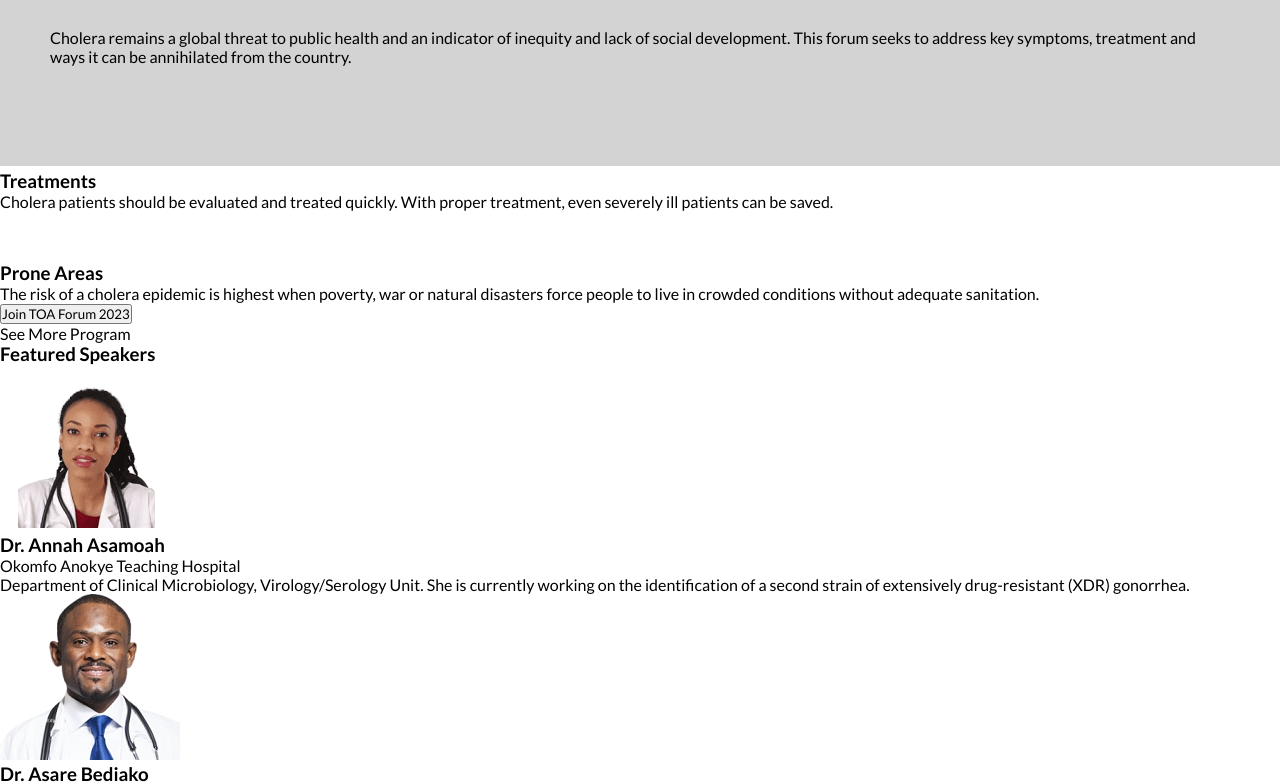
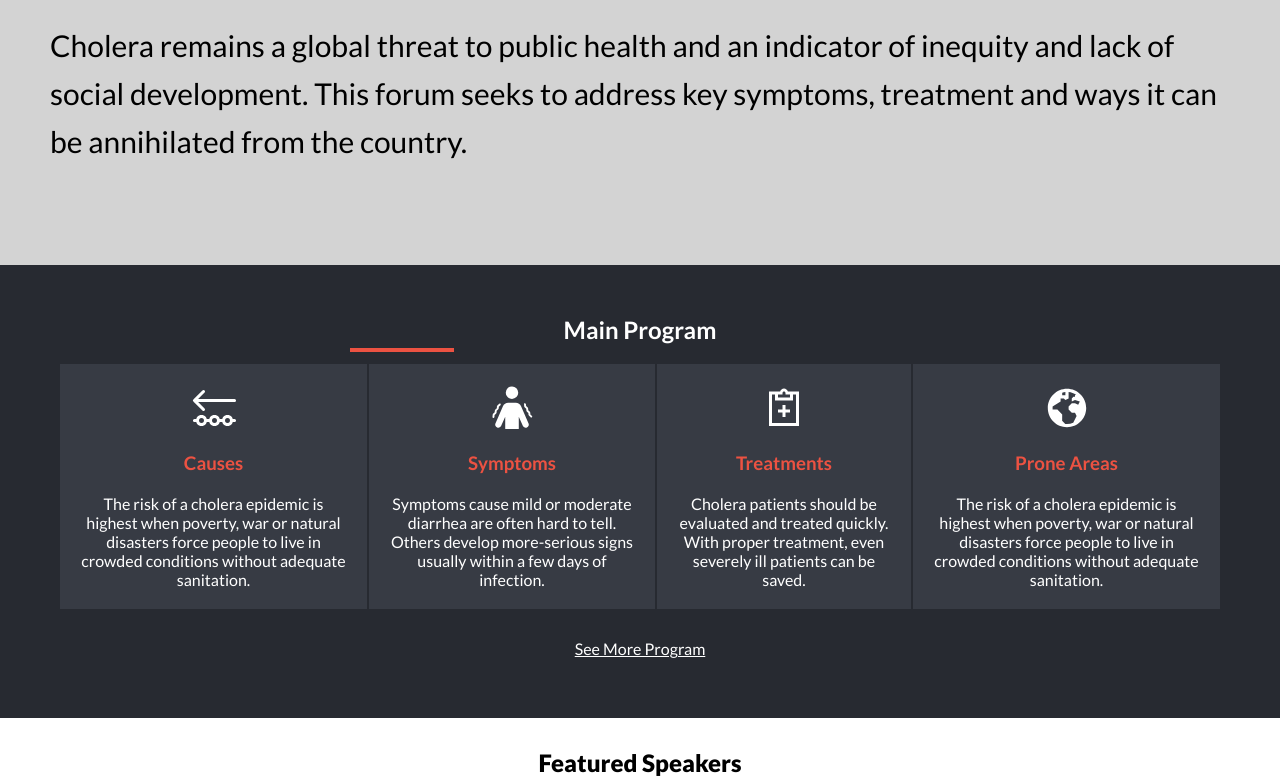
Before and after one commit to Theodoraldo/Capstone-Project, a website: page index.html in a window 1280 px wide. Shown: the part 496-1280 px from the top of the page. Drawn offline with Linux system fonts and the light colour scheme.

Commit message:
Update style sheet

```diff
--- a/styles.css
+++ b/styles.css
@@ -15,7 +15,8 @@
 }
 
 .container {
-  width: 100%;
+  width: 100vw;
+  overflow: hidden;
 }
 
 .upper-nav {
@@ -35,7 +36,7 @@ nav {
   height: 100%;
   padding-top: 50px;
   padding-bottom: 50px;
-  position: absolute;
+  position: fixed;
   left: -100%;
   transition: 0.3s;
   z-index: 5;
@@ -80,7 +81,7 @@ nav .links ul {
 }
 
 .hero-sect {
-  position: absolute;
+  position: static;
   top: 0;
   background-image: url(./images/banner.jpg);
   background-repeat: no-repeat;
@@ -90,9 +91,148 @@ nav .links ul {
 }
 
 .describe {
+  background-color: var(--light);
+  padding: 30px;
+}
+
+.describe h1 {
+  font-size: 30px;
+  color: var(--secondary);
+  text-transform: uppercase;
+  text-align: center;
+  font-weight: 900;
+  text-shadow: 2px 2px 2px black;
+}
+
+.describe p {
+  margin-top: 15px;
+  font-size: 18px;
+  line-height: 1.6;
+  word-spacing: 30%;
+}
+
+.main-row {
+  position: static;
+  background-color: var(--dark);
+  padding: 40px;
+}
+
+.main-header {
+  color: #fff;
+  text-align: center;
+  padding-bottom: 20px;
   position: relative;
-  top: 160px;
+}
+
+.main-header:after {
+  content: '';
+  width: 100px;
+  border: 2px solid var(--secondary);
+  position: absolute;
+  left: 25%;
+  bottom: 12px;
+}
+
+.main-footer {
+  display: none;
+}
+
+.main-program {
+  display: flex;
+  flex-direction: column;
+  gap: 15px;
+}
+
+.main-details {
+  display: grid;
+  grid-template-columns: 20% 30% 50%;
+  padding: 20px;
+  background-color: #373b44;
+  place-items: center;
+}
+
+.main-details h3 {
+  color: var(--secondary);
+}
+
+.main-details p {
+  color: #fff;
+}
+
+.center-content {
+  padding: 10px;
+}
+
+.join-btn {
+  padding: 20px;
+  width: 80%;
+  color: #fff;
+  background-color: var(--secondary);
+  border: none;
+  font-size: 18px;
+  margin-top: 10px;
+  margin-left: 50%;
+  transform: translateX(-50%);
+}
+
+.features {
+  font-weight: 900;
+  font-size: 24px;
+  text-align: center;
+  margin-top: 30px;
+}
+
+.experts {
+  padding: 20px;
+  display: flex;
+  flex-direction: column;
+  gap: 50px;
+}
+
+.experts-details {
+  display: flex;
+  gap: 20px;
+}
+
+.experts-info {
+  display: flex;
+  flex-direction: column;
+  gap: 10px;
+}
+
+.experts-name {
+  font-weight: bold;
+}
+
+.experts-place {
+  color: var(--secondary);
+  font-weight: bold;
+}
+
+.partners {
+  display: flex;
+  justify-content: center;
+  align-items: center;
+  flex-wrap: wrap;
+}
+
+.media-partners {
+  background-color: var(--dark);
+  height: auto;
+  padding: 40px;
+}
+
+.media-partners h2 {
+  color: #fff;
+  text-align: center;
+  margin-bottom: 30px;
+}
+
+.footer {
   background-color: var(--light);
+  text-align: center;
+  padding-top: 60px;
+  height: 120px;
 }
 
 /* Large devices (laptops/desktops, 768px and up) */
@@ -105,10 +245,7 @@ nav .links ul {
   .upper-nav,
   nav {
     background-color: var(--dark);
-    position: absolute;
-    top: 0;
-    left: 0;
-    width: 100%;
+    position: static;
   }
 
   .upper-nav ul {
@@ -167,8 +304,7 @@ nav .links ul {
   }
 
   .hero-sect {
-    position: absolute;
-    top: 100px;
+    position: static;
     background-image: url(./images/banner.jpg);
     background-repeat: no-repeat;
     background-size: cover;
@@ -177,10 +313,8 @@ nav .links ul {
   }
 
   .describe {
-    position: relative;
-    top: 260px;
+    position: static;
     background-color: var(--light);
-    opacity: 1;
     height: auto;
     padding: 100px 50px;
   }
@@ -196,5 +330,55 @@ nav .links ul {
 
   .describe p {
     margin-top: 20px;
+    font-size: 30px;
+    line-height: 1.6;
+    word-spacing: 30%;
+  }
+
+  .main-row {
+    background-color: var(--dark);
+    padding: 50px 60px;
+  }
+
+  .main-footer {
+    display: block;
+    color: #fff;
+    text-align: center;
+    margin-top: 20px;
+    text-decoration: underline;
+    cursor: pointer;
+  }
+
+  .join-btn {
+    display: none;
+  }
+
+  .main-program {
+    display: flex;
+    flex-direction: row;
+    gap: 2px;
+  }
+
+  .main-details {
+    display: flex;
+    flex-direction: column;
+    gap: 20px;
+    background-color: #373b44;
+    place-items: center;
+  }
+
+  .main-details:hover {
+    border: 1px solid white;
+    cursor: pointer;
+  }
+
+  .main-details p {
+    text-align: center;
+  }
+
+  .experts {
+    display: grid;
+    grid-template-columns: 1fr 1fr;
+    padding: 2%;
   }
 }
```
